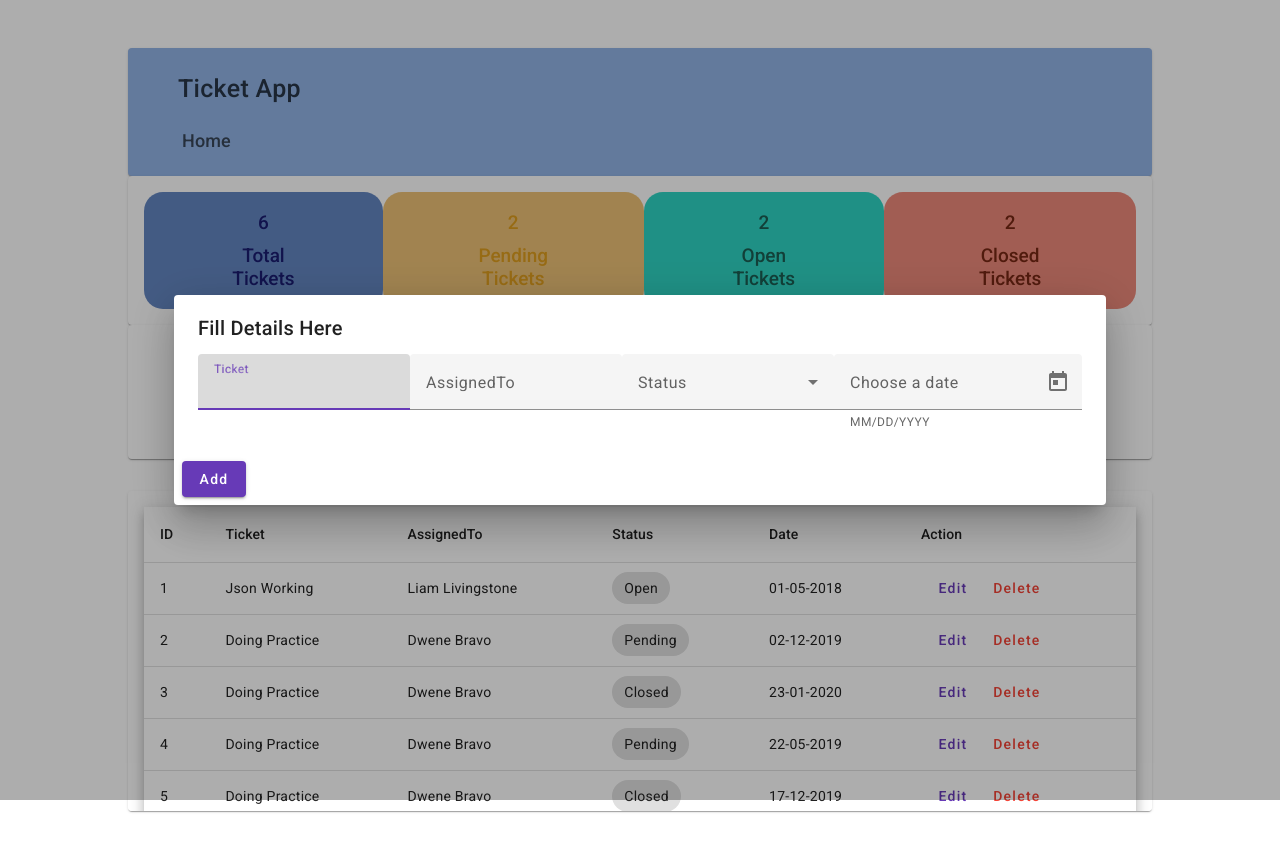
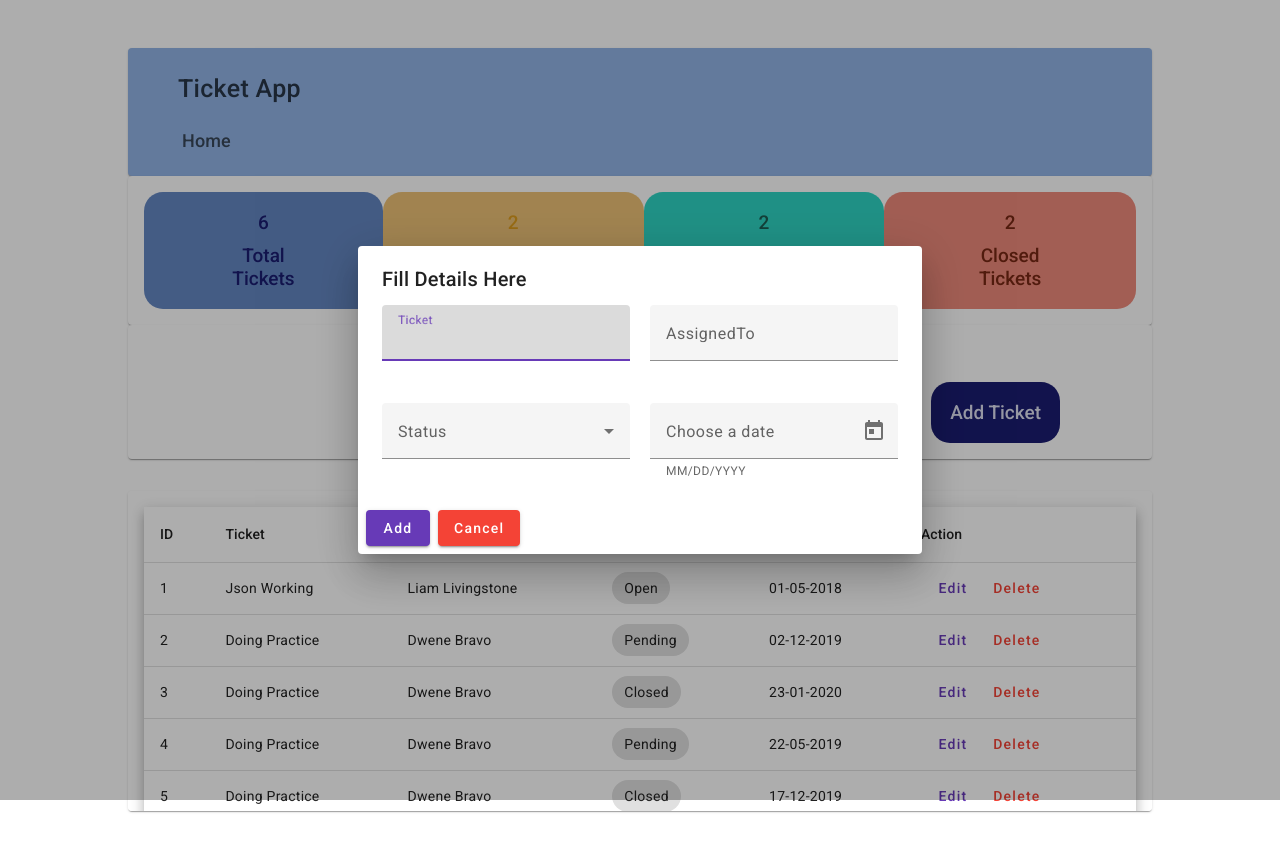
Before and after one commit to syagyesh/Assignment5, an Angular app: page / in a window 1280 px wide. Both pictures are taken after a click on the button "Add Ticket". Built offline with nearby package versions, Linux system fonts and the light colour scheme.

Commit message:
dialog box outside click bug removed and minimal style added to diaglog input

```diff
--- a/src/app/components/card/card.component.ts
+++ b/src/app/components/card/card.component.ts
@@ -40,6 +40,7 @@ export class CardComponent implements OnInit {
     });
 
     dialogData.afterClosed().subscribe(result => {
+      if(result == null) return;
       this.data = [...this.data,result]
       localStorage.setItem('data', JSON.stringify([...this.data]));
       this.filterValues(this.data);
@@ -66,8 +67,9 @@ export class CardComponent implements OnInit {
           data: {editData: this.data,
             indexOfData: i}
           });
-        this.deleteData(id)
-        dialogData.afterClosed().subscribe(result => {
+          dialogData.afterClosed().subscribe(result => {
+          if(result == null) return;
+          this.deleteData(id)
           this.data = [...this.data,result];
           localStorage.setItem('data', JSON.stringify([...this.data]));
           this.filterValues(this.data);
--- a/src/app/components/dialog/dialog.component.css
+++ b/src/app/components/dialog/dialog.component.css
@@ -0,0 +1,5 @@
+.form-container {
+    display: grid;
+    grid-template-columns: 1fr 1fr;
+    gap: 20px;
+}
--- a/src/app/components/dialog/dialog.component.html
+++ b/src/app/components/dialog/dialog.component.html
@@ -28,4 +28,5 @@
 </div>
 <div mat-dialog-actions>
   <button mat-raised-button mat-dialog-close color="primary" (click)="addData()">Add</button>
+  <button mat-raised-button mat-dialog-close color="warn" (click)="closeData()">Cancel</button>
 </div>
--- a/src/app/components/dialog/dialog.component.ts
+++ b/src/app/components/dialog/dialog.component.ts
@@ -12,7 +12,9 @@ import { DatePipe } from '@angular/common';
 })
 export class DialogComponent implements OnInit {
   constructor(private formbuilder: FormBuilder,public dialogRef: MatDialogRef<any>,@Inject(MAT_DIALOG_DATA) public data: any,
-  private datepipe: DatePipe) {}
+  private datepipe: DatePipe) {
+    dialogRef.disableClose = true;
+  }
   dataJson = [...this.data.editData];
   ngOnInit(): void {
     if(this.data.indexOfData != -1){
@@ -38,4 +40,8 @@ export class DialogComponent implements OnInit {
       this.dialogRef.close(this.dataForm.value);
     }
 
+    closeData() {
+      this.dialogRef.close(null);
+    }
+
 }
```
